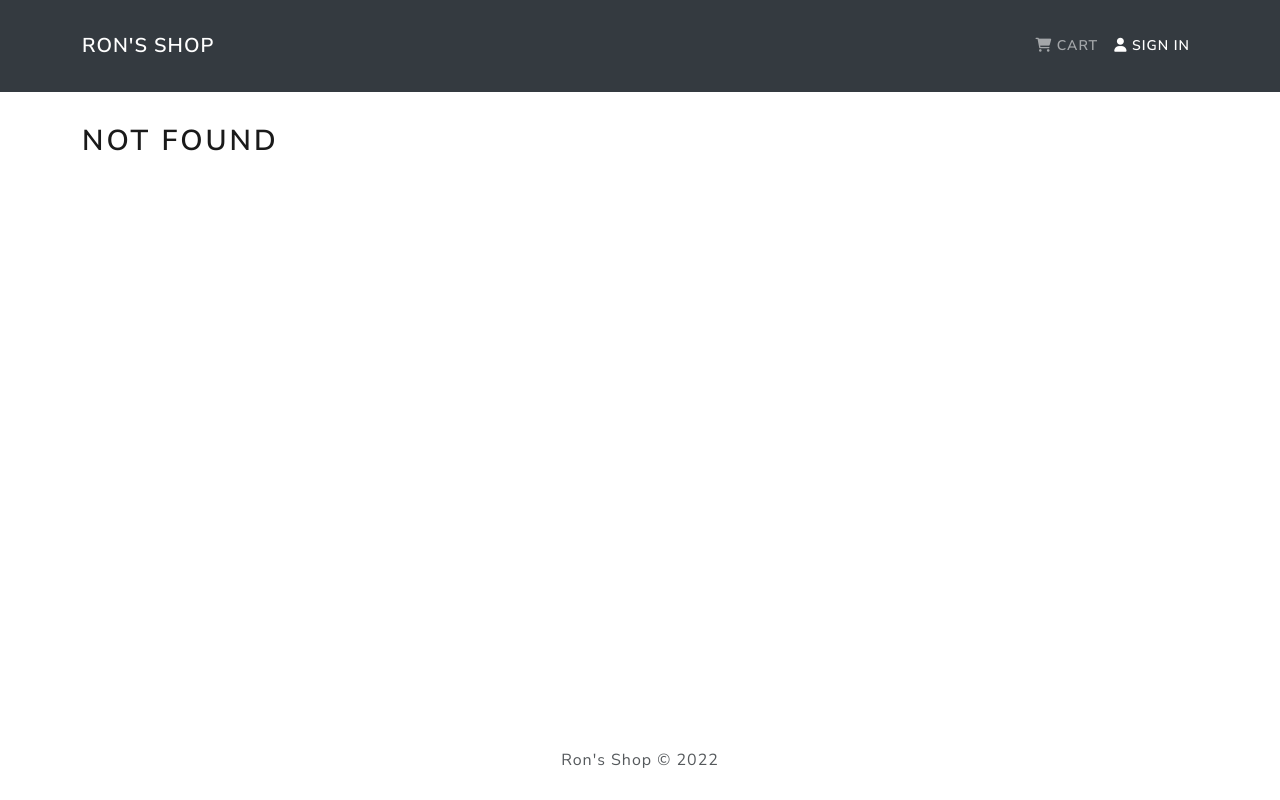
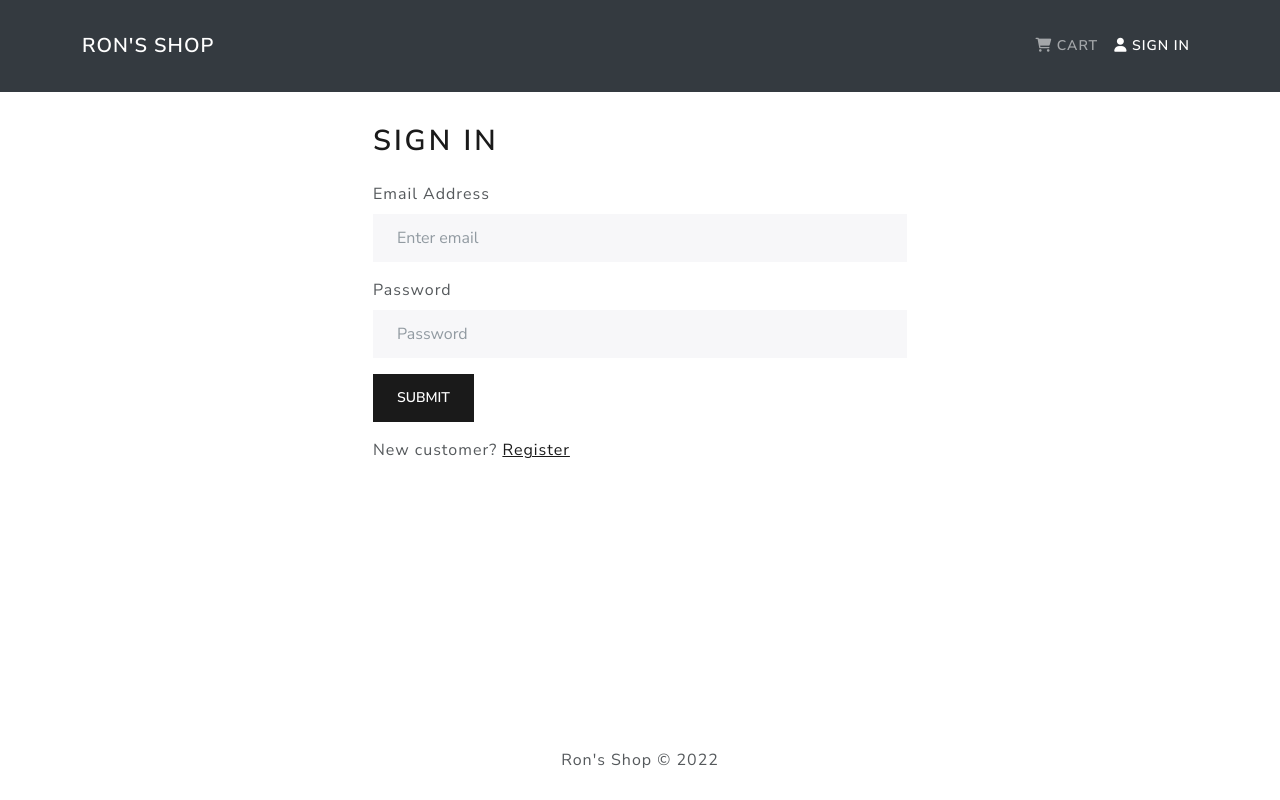
Before and after one commit to jjppsia/shop, a React (Create React App) app in the folder frontend/: page /login in a window 1280 px wide. Before the commit this address had no page. Built offline with nearby package versions, Linux system fonts and the light colour scheme.

Commit message:
Add user login reducer and its functionality

```diff
--- a/frontend/src/App.js
+++ b/frontend/src/App.js
@@ -2,7 +2,7 @@ import React from 'react'
 import { Container } from 'react-bootstrap'
 import { BrowserRouter as Router, Route, Routes } from 'react-router-dom'
 import { Footer, Header } from './components'
-import { CartPage, HomePage, ProductPage } from './pages'
+import { CartPage, HomePage, LoginPage, ProductPage } from './pages'
 
 function App() {
   return (
@@ -12,6 +12,7 @@ function App() {
         <Container>
           <Routes>
             <Route path='/' element={<HomePage />} />
+            <Route path='/login' element={<LoginPage />} />
             <Route path='/product/:id' element={<ProductPage />} />
             <Route path='/cart'>
               <Route index element={<CartPage />} />
--- a/frontend/src/actions/userActions.js
+++ b/frontend/src/actions/userActions.js
@@ -15,8 +15,8 @@ export const login = (email, password) => async (dispatch) => {
       },
     }
 
-    const { data } = await axios.get(
-      `/api/v1/users/login`,
+    const { data } = await axios.post(
+      '/api/v1/users/login',
       { email, password },
       config
     )
--- /dev/null
+++ b/frontend/src/components/FormContainer.js
@@ -0,0 +1,16 @@
+import React from 'react'
+import { Container, Row, Col } from 'react-bootstrap'
+
+function FormContainer({ children }) {
+  return (
+    <Container>
+      <Row className='justify-content-md-center'>
+        <Col xs={12} md={6}>
+          {children}
+        </Col>
+      </Row>
+    </Container>
+  )
+}
+
+export default FormContainer
--- a/frontend/src/components/index.js
+++ b/frontend/src/components/index.js
@@ -1,4 +1,5 @@
 export { default as Footer } from './Footer'
+export { default as FormContainer } from './FormContainer'
 export { default as Header } from './Header'
 export { default as Loader } from './Loader'
 export { default as Message } from './Message'
--- /dev/null
+++ b/frontend/src/pages/LoginPage.js
@@ -0,0 +1,69 @@
+import React, { useEffect, useState } from 'react'
+import { Button, Col, Form, Row } from 'react-bootstrap'
+import { useDispatch, useSelector } from 'react-redux'
+import { Link, useNavigate, useSearchParams } from 'react-router-dom'
+import { login } from '../actions/userActions'
+import { FormContainer, Loader, Message } from '../components'
+
+const LoginPage = () => {
+  const [email, setEmail] = useState('')
+  const [password, setPassword] = useState('')
+  const [searchParams] = useSearchParams()
+  const navigate = useNavigate()
+  const dispatch = useDispatch()
+  const useLogin = useSelector((state) => state.userLogin)
+
+  const { loading, error, userInfo } = useLogin
+
+  const redirect = searchParams.get('redirect') || '/'
+
+  useEffect(() => {
+    if (userInfo) {
+      navigate(redirect)
+    }
+  }, [navigate, userInfo, redirect])
+
+  const submitHandler = (e) => {
+    e.preventDefault()
+    dispatch(login(email, password))
+  }
+
+  return (
+    <FormContainer>
+      <h1>Sign In</h1>
+      {error && <Message variant='danger'>{error}</Message>}
+      {loading && <Loader />}
+      <Form onSubmit={submitHandler}>
+        <Form.Group className='mb-3' controlId='email'>
+          <Form.Label>Email Address</Form.Label>
+          <Form.Control
+            type='email'
+            placeholder='Enter email'
+            onChange={(e) => setEmail(e.target.value)}
+          />
+        </Form.Group>
+        <Form.Group className='mb-3' controlId='password'>
+          <Form.Label>Password</Form.Label>
+          <Form.Control
+            type='password'
+            placeholder='Password'
+            onChange={(e) => setPassword(e.target.value)}
+          />
+        </Form.Group>
+        <Button variant='primary' type='submit'>
+          Submit
+        </Button>
+      </Form>
+      <Row className='py-3'>
+        <Col>
+          New customer?{' '}
+          <Link to={redirect ? `/register?redirect=${redirect}` : '/register'}>
+            Register
+          </Link>
+        </Col>
+      </Row>
+    </FormContainer>
+  )
+}
+
+export default LoginPage
--- a/frontend/src/pages/index.js
+++ b/frontend/src/pages/index.js
@@ -1,3 +1,4 @@
 export { default as CartPage } from './CartPage'
 export { default as HomePage } from './HomePage'
+export { default as LoginPage } from './LoginPage'
 export { default as ProductPage } from './ProductPage'
```
